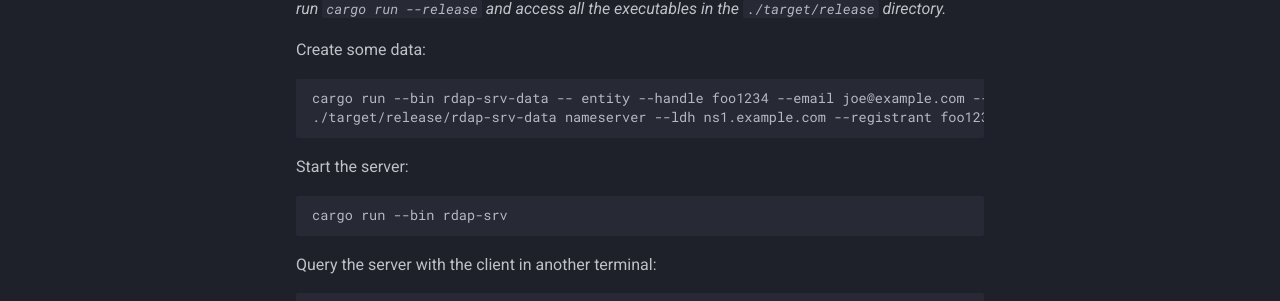
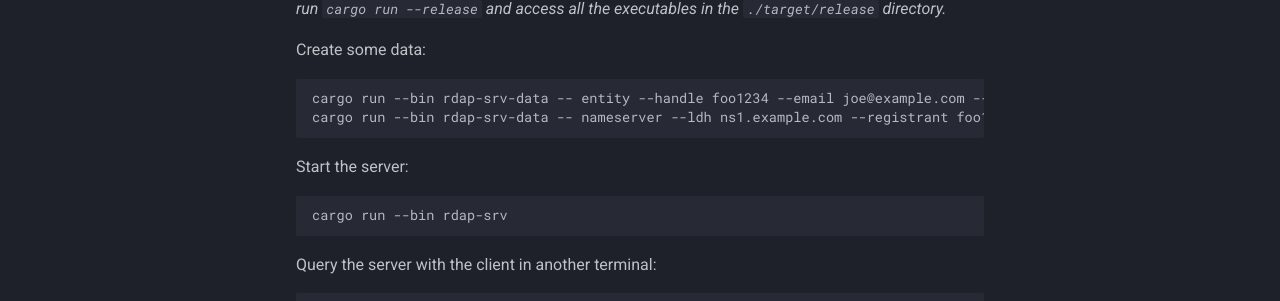
Before and after one commit to icann/icann-rdap, an MkDocs documentation site: the page built from docs/rdap-srv/quick_start.md, in a window 1280 px wide and 1224 px high. Shown: the part 566-867 px from the top of the window. Built offline with MkDocs 1.6.1 and Material for MkDocs 9.7.7, drawn with Linux system fonts in a browser that asks for light colours.

Commit message:
fix: create nameserver example

```diff
--- a/docs/rdap-srv/quick_start.md
+++ b/docs/rdap-srv/quick_start.md
@@ -20,7 +20,7 @@ You may run `cargo run --release` and access all the executables in the `./targe
 Create some data:
 
     cargo run --bin rdap-srv-data -- entity --handle foo1234 --email joe@example.com --full-name "Joe User"
-    ./target/release/rdap-srv-data nameserver --ldh ns1.example.com --registrant foo1234
+    cargo run --bin rdap-srv-data -- nameserver --ldh ns1.example.com --registrant foo1234
 
 Start the server:
 
```
